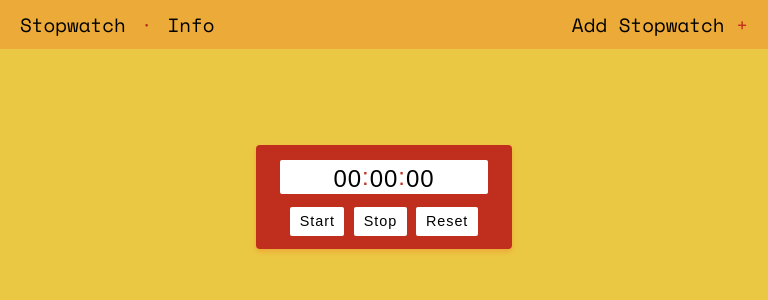
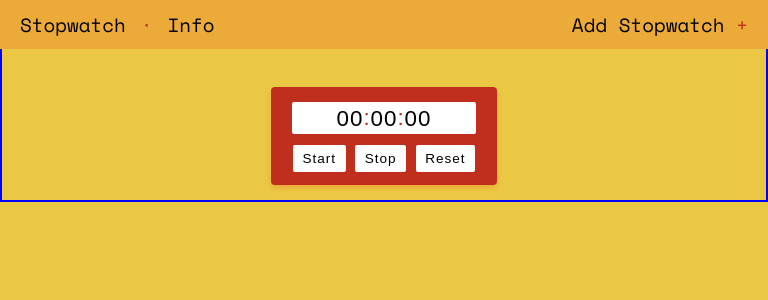
Before and after one commit to RhodesPeter/stopwatch-react, a React (Create React App) app: page / in a window 768 px wide. Shown: the top 300 px of the page. Built offline with nearby package versions, Linux system fonts and the light colour scheme.

Commit message:
Finish styling

```diff
--- a/src/App.css
+++ b/src/App.css
@@ -61,6 +61,7 @@ a:link {
 
 .nav__title {
   padding: 10px 15px 0 15px;
+  font-size: 2.3rem;
 }
 
 .nav__button {
@@ -75,12 +76,12 @@ a:link {
 
 .stopwatch {
   box-shadow: 0 3px 5px #ECAA38;
-  width: 16rem;
-  height: 6.5rem;
+  width: 17rem;;
+  height: 6.1rem;
   margin: 15px;
   background-color: #C02E1D;
   letter-spacing: 0.06rem;
-  font-size: 0.9rem;
+  font-size: 0.85rem;
   font-family: arial;
   border-radius: 4px;
   text-align: center;
@@ -135,7 +136,7 @@ a:link {
   padding: 0.3rem 0.1rem 0.1rem 0.1rem;
   background-color: white;
   border-radius: 2px;
-  font-size: 1.5rem;
+  font-size: 1.4rem;
 }
 
 .stopwatch__button {
@@ -144,6 +145,11 @@ a:link {
   background-color: white;
   border-radius: 2px;
   cursor: pointer;
+}
+
+.info__container {
+  font-size: 1rem;
+  padding: 2rem;
 }
 
 .underline {
@@ -190,4 +196,32 @@ a:link {
   .nav__spacer-two {
     display: none;
   }
+
+  .info__container {
+    font-size: 1.3rem;
+    padding: 0 6.5rem;
+  }
+
+  .app {
+    padding: 0 6.5rem;
+  }
+
+  .stopwatch {
+    width: 14.15rem;
+  }
 }
+
+@media screen and (min-width: 520px) and (max-width: 800px) {
+  body {
+    border: 2px solid blue;
+  }
+
+  .main,
+  .app {
+    margin-top: 2.2rem;
+  }
+
+  .app {
+    padding: 0 3rem;
+  }
+}
--- a/src/components/Info.js
+++ b/src/components/Info.js
@@ -7,7 +7,7 @@ class Info extends Component {
     return (
       <div className="info">
         <Nav refs="info"/>
-        <div>
+        <div className="info__container">
           <h3>Stopwatch App built by <a className="underline"
             href="http://rhodespeter.co.uk/">Peter Rhodes</a> with <a className="underline"
               href="https://facebook.github.io/react/">React</a>.
```
